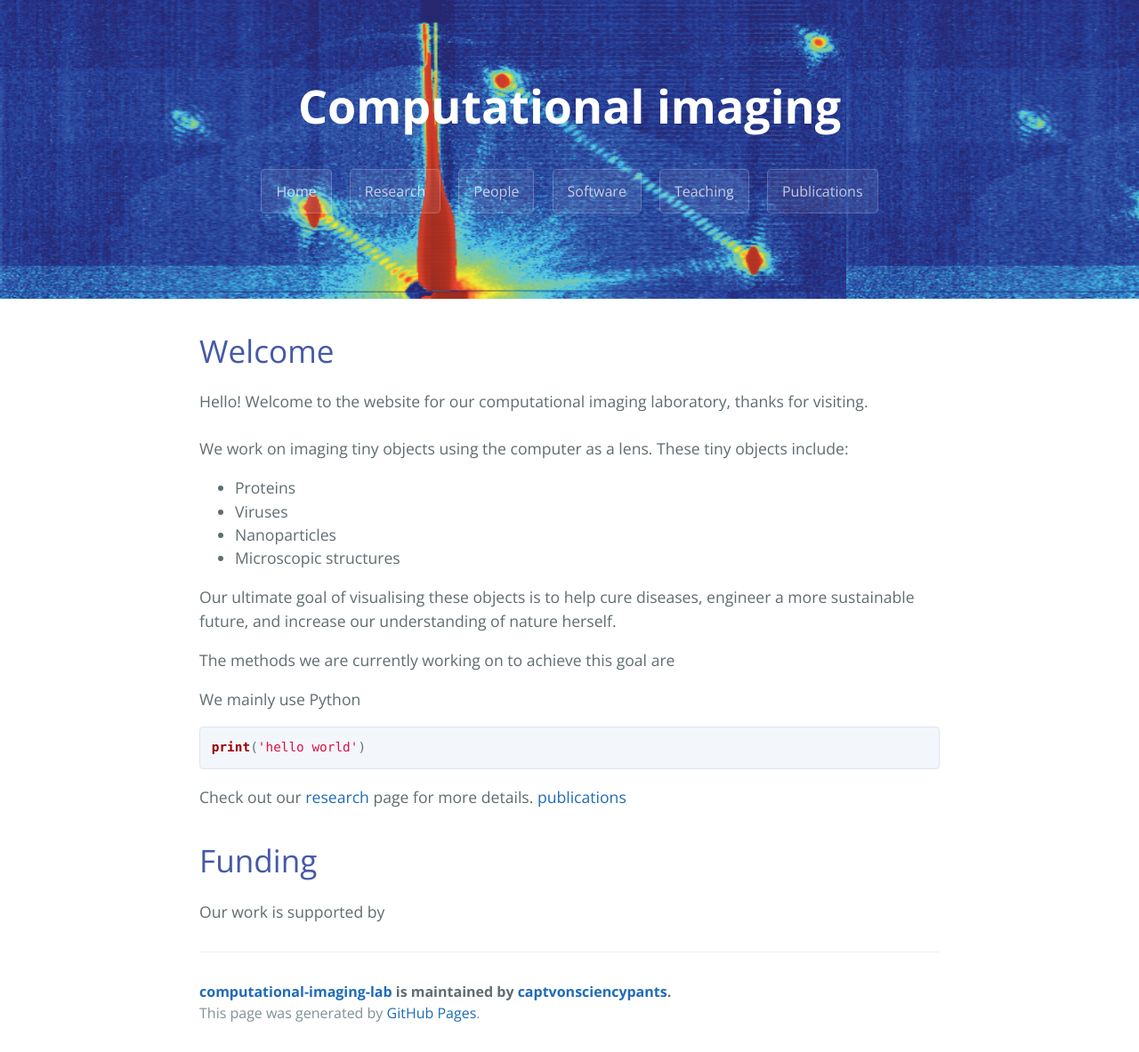
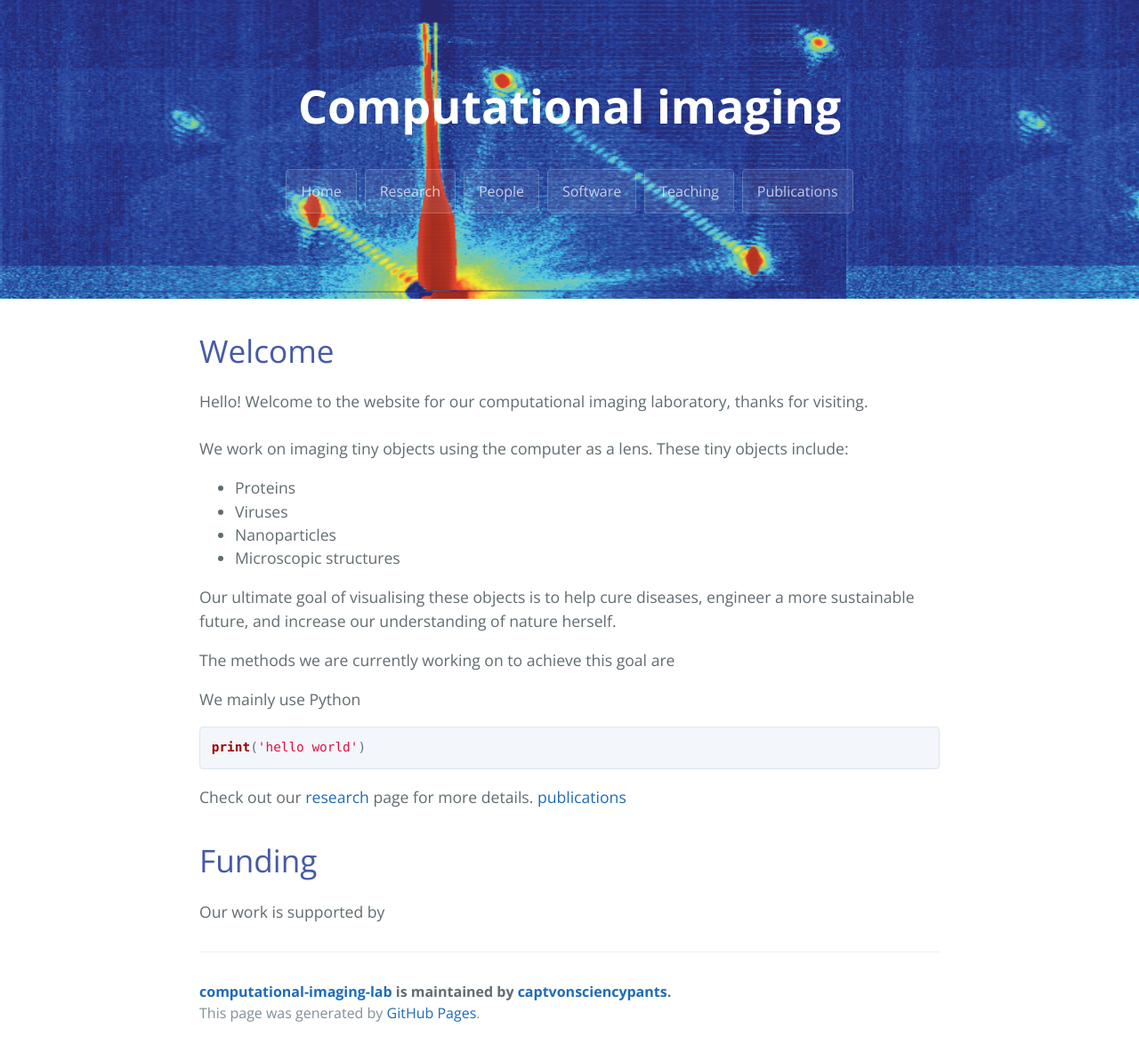
Before and after one commit to captvonsciencypants/computational-imaging-lab, a Jekyll site: the page built from index.md, in a window 1280 px wide. Shown: the whole page at 89% size. Built offline with Jekyll 4.4.1, drawn with Linux system fonts in a browser that asks for light colours; our own code applies the rules of GitHub Pages for plain Markdown files; the repository's description, which GitHub fills in, is left out.

Commit message:
Update jekyll-theme-cayman.scss

```diff
--- a/_sass/jekyll-theme-cayman.scss
+++ b/_sass/jekyll-theme-cayman.scss
@@ -80,7 +80,7 @@ a {
   }
 
   + .btn {
-    margin-left: 1rem; /* Spacing between buttons on the left of each button */
+    margin-left: 0.3rem; /* Spacing between buttons on the left of each button */
   }
 
   @include large {
```
